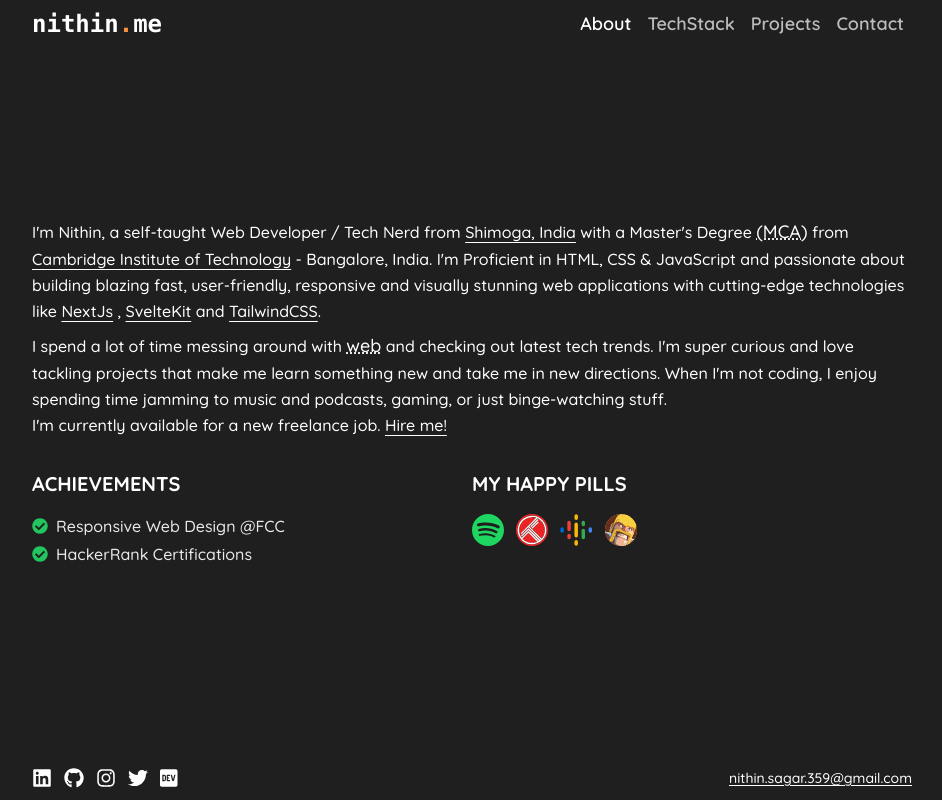
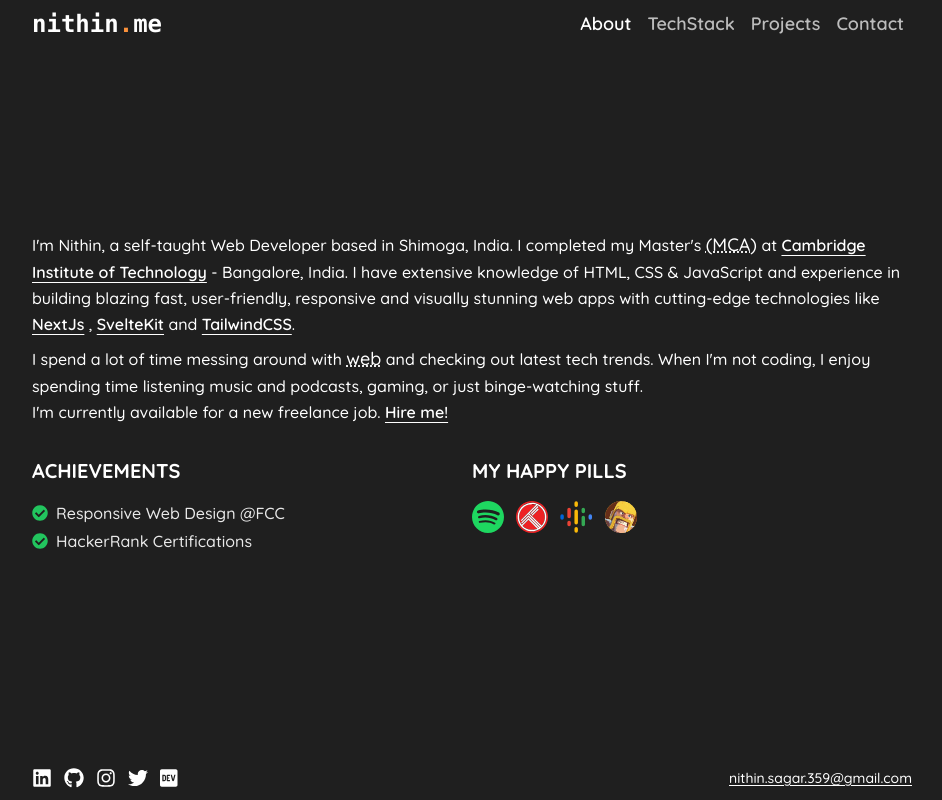
Before and after one commit to nithinK-142/nithin.me, a Next.js app: page /about in a window 1280 px wide. Shown: the whole page, without its empty margins (168-1110 px from the left). Built offline with nearby package versions, Linux system fonts and the light colour scheme.

Commit message:
update: about bio improvement.

```diff
--- a/app/(routes)/about/page.tsx
+++ b/app/(routes)/about/page.tsx
@@ -16,26 +16,14 @@ const AboutPage = () => {
           </p>
           <p className="about-para">
             I&apos;m <span>Nithin,</span> a self-taught{" "}
-            <span>Web Developer</span> / <span>Tech Nerd</span> from{" "}
-            <a
-              href="https://en.wikipedia.org/wiki/Shimoga"
-              target="_blank"
-              rel="noopener noreferrer"
-              className="about-link"
-            >
-              Shimoga, India
-            </a>{" "}
-            with a
-            <span>
-              {" "}
-              Master&apos;s Degree{" "}
-              <abbr
+            <span>Web Developer</span> based in{" "}
+            Shimoga, India{". "}
+            I completed my Master&apos;s <abbr
                 className="about-abbr"
                 title="Master of Computer Applications"
               >
                 &#40;MCA&#41;
-              </abbr>{" "}
-              from{" "}
+              </abbr>{" "} at {" "}
               <a
                 href="https://www.cambridge.edu.in/"
                 target="_blank"
@@ -46,10 +34,9 @@ const AboutPage = () => {
               </a>{" "}
               - Bangalore, India
               {". "}
-            </span>
-            I&apos;m Proficient in HTML, CSS & JavaScript and passionate about
-            building blazing fast, user-friendly, responsive and visually
-            stunning web applications with cutting-edge technologies like{" "}
+            I have extensive knowledge of HTML, CSS & JavaScript and experience
+            in building blazing fast, user-friendly, responsive and visually
+            stunning web apps with cutting-edge technologies like{" "}
             <a
               href="https://nextjs.org"
               target="_blank"
@@ -83,10 +70,8 @@ const AboutPage = () => {
             <abbr className="about-abbr" title="HTML, CSS & JavaScript">
               web
             </abbr>{" "}
-            and checking out latest tech trends. I&apos;m super curious and love
-            tackling projects that make me learn something new and take me in
-            new directions. When I&apos;m not coding, I enjoy spending time
-            jamming to music and podcasts, gaming, or just binge-watching stuff.
+            and checking out latest tech trends. When I&apos;m not coding, I enjoy spending time
+            listening music and podcasts, gaming, or just binge-watching stuff.
           </p>
           <p>
             I&apos;m currently available for a new freelance job.{" "}
--- a/app/globals.css
+++ b/app/globals.css
@@ -15,7 +15,7 @@
 }
 
 .about-link {
-  @apply underline underline-offset-4;
+  @apply font-semibold underline underline-offset-4;
 }
 
 .about-extra {
```
